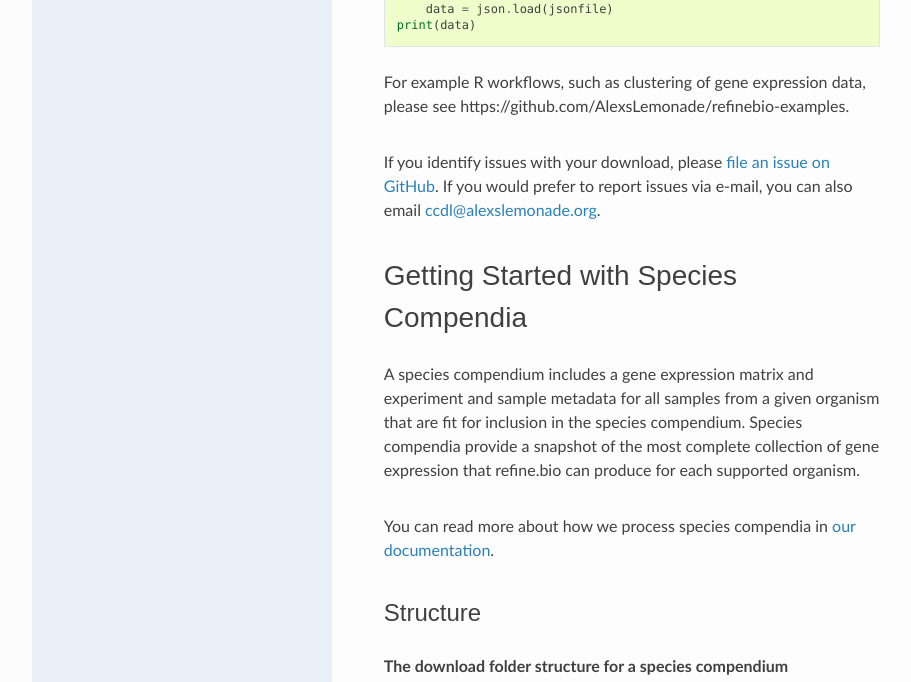
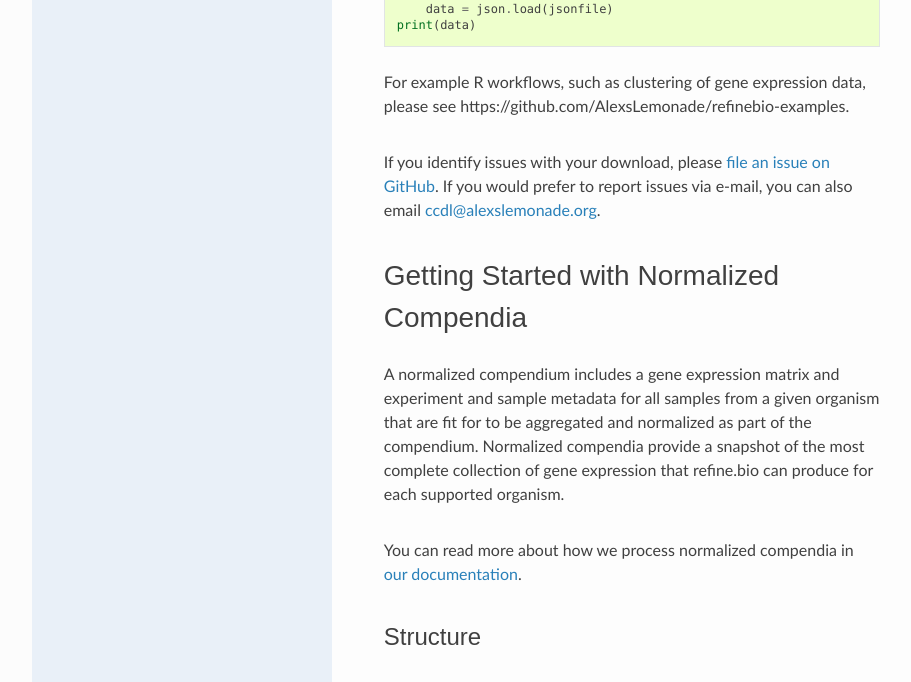
Before and after one commit to AlexsLemonade/refinebio-docs, a Sphinx documentation site: the page built from docs/getting_started.md, in a window 1280 px wide and 1400 px high, scrolled down 3025 px. Shown: the top 682 px of the window, without its empty margins (158-1069 px from the left). Built offline with Sphinx 7.4.7 and the Read the Docs theme 2.0.0, drawn with Linux system fonts in a browser that asks for light colours; some of the changed text lies outside the part shown.

Commit message:
Change to normalized in getting started

```diff
--- a/docs/getting_started.md
+++ b/docs/getting_started.md
@@ -78,26 +78,26 @@ For example R workflows, such as clustering of gene expression data, please see
 
 If you identify issues with your download, please [file an issue on GitHub](https://github.com/AlexsLemonade/refinebio/issues). If you would prefer to report issues via e-mail, you can also email [ccdl@alexslemonade.org](mailto:ccdl@alexslemonade.org).
 
-## Getting Started with Species Compendia
+## Getting Started with Normalized Compendia
 
-A species compendium includes a gene expression matrix and experiment and sample metadata for all samples from a given organism that are fit for inclusion in the species compendium.
-Species compendia provide a snapshot of the most complete collection of gene expression that refine.bio can produce for each supported organism.
+A normalized compendium includes a gene expression matrix and experiment and sample metadata for all samples from a given organism that are fit for to be aggregated and normalized as part of the compendium.
+Normalized compendia provide a snapshot of the most complete collection of gene expression that refine.bio can produce for each supported organism.
 
-You can read more about how we process species compendia in [our documentation](http://docs.refine.bio/en/latest/main_text.html#species-compendia).
+You can read more about how we process normalized compendia in [our documentation](http://docs.refine.bio/en/latest/main_text.html#species-compendia).
 
 ### Structure
 
-**The download folder structure for a species compendium**
+**The download folder structure for a normalized compendium**
 
-![docs-downloads-species-compendia](https://user-images.githubusercontent.com/15315514/56142320-74ab4980-5f6c-11e9-8847-9f7d178cd080.png)
+![docs-downloads-normalized-compendia](https://user-images.githubusercontent.com/15315514/56142320-74ab4980-5f6c-11e9-8847-9f7d178cd080.png)
 
 ### Contents
 
 * The `aggregated_metadata.json` file contains experiment metadata and information about the transformation applied to the data.
-Specifically, the `scale_by` field notes any row-wise transformation that was performed on the gene expression data. For species compendia, this value should always be `NONE`.
+Specifically, the `scale_by` field notes any row-wise transformation that was performed on the gene expression data. For normalized compendia, this value should always be `NONE`.
 
 * The gene expression matrix is the tab-separated value (TSV) file that bears the species name.
-For example, if you have downloaded the zebrafish species compendium, you would find the gene expression matrix in the file `DANIO_RERIO/DANIO_RERIO.tsv`.
+For example, if you have downloaded the zebrafish normalized compendium, you would find the gene expression matrix in the file `DANIO_RERIO/DANIO_RERIO.tsv`.
 Note that samples are _columns_ and rows are _genes_ or _features_.
 This pattern is consistent with the input for many programs specifically designed for working with high-throughput gene expression data but may be transposed from what other machine learning libraries are expecting.
 
@@ -117,7 +117,7 @@ We strongly encourage you to consider using methods or models that can account f
 
 #### Methods evaluation and exploratory data analysis
 
-To identify appropriate methods for processing the initial releases of species compendia (described [here](http://docs.refine.bio/en/latest/main_text.html#species-compendia)), we performed a series of evaluations in a small zebrafish test compendium.
+To identify appropriate methods for processing the initial releases of normalized compendia (described [here](http://docs.refine.bio/en/latest/main_text.html#species-compendia)), we performed a series of evaluations in a small zebrafish test compendium.
 We've made these evaluations available and have documented our rationale on GitHub [here](https://github.com/AlexsLemonade/compendium-processing/tree/94089d2de170f0ca7b87e9e5c32239a8591faaa7/select_imputation_method).
 
 We have also performed exploratory analyses in a larger zebrafish test compendium ([GitHub](https://github.com/AlexsLemonade/compendium-processing/tree/94089d2de170f0ca7b87e9e5c32239a8591faaa7/quality_check)).
```
